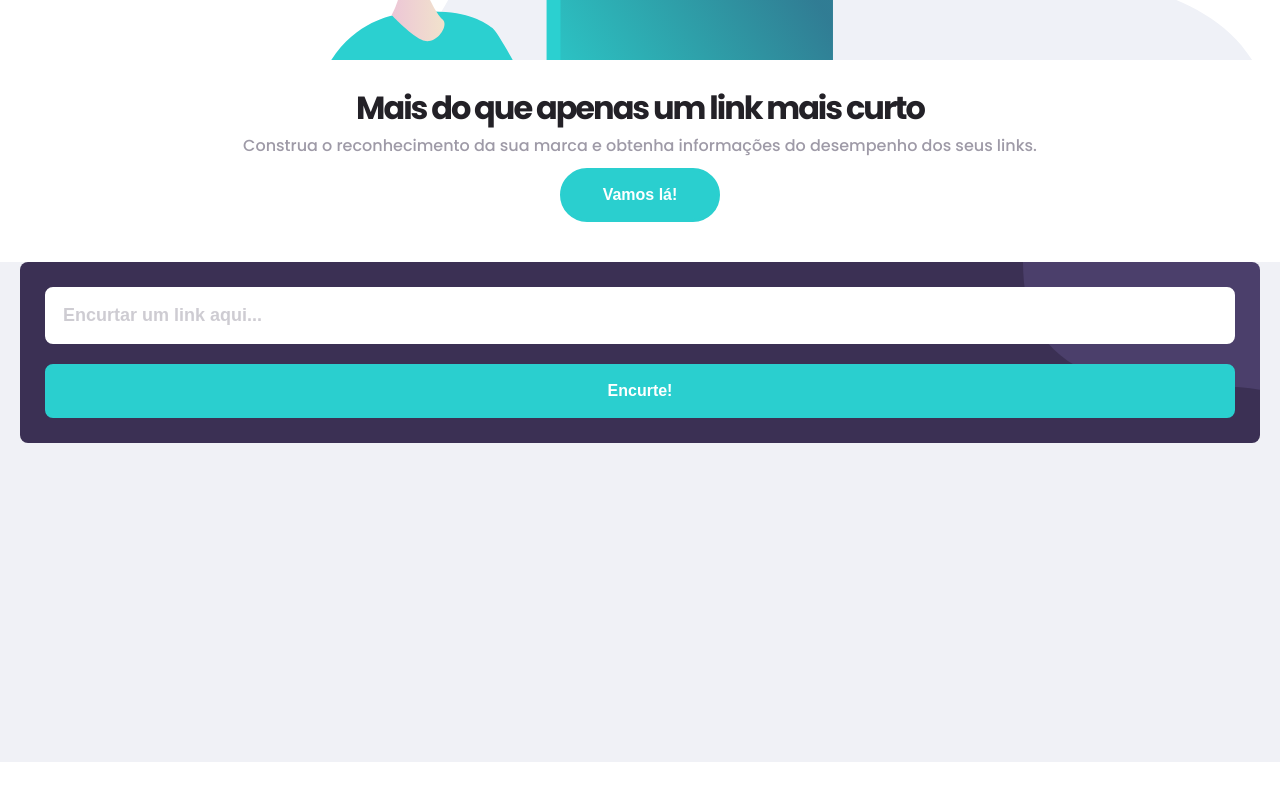
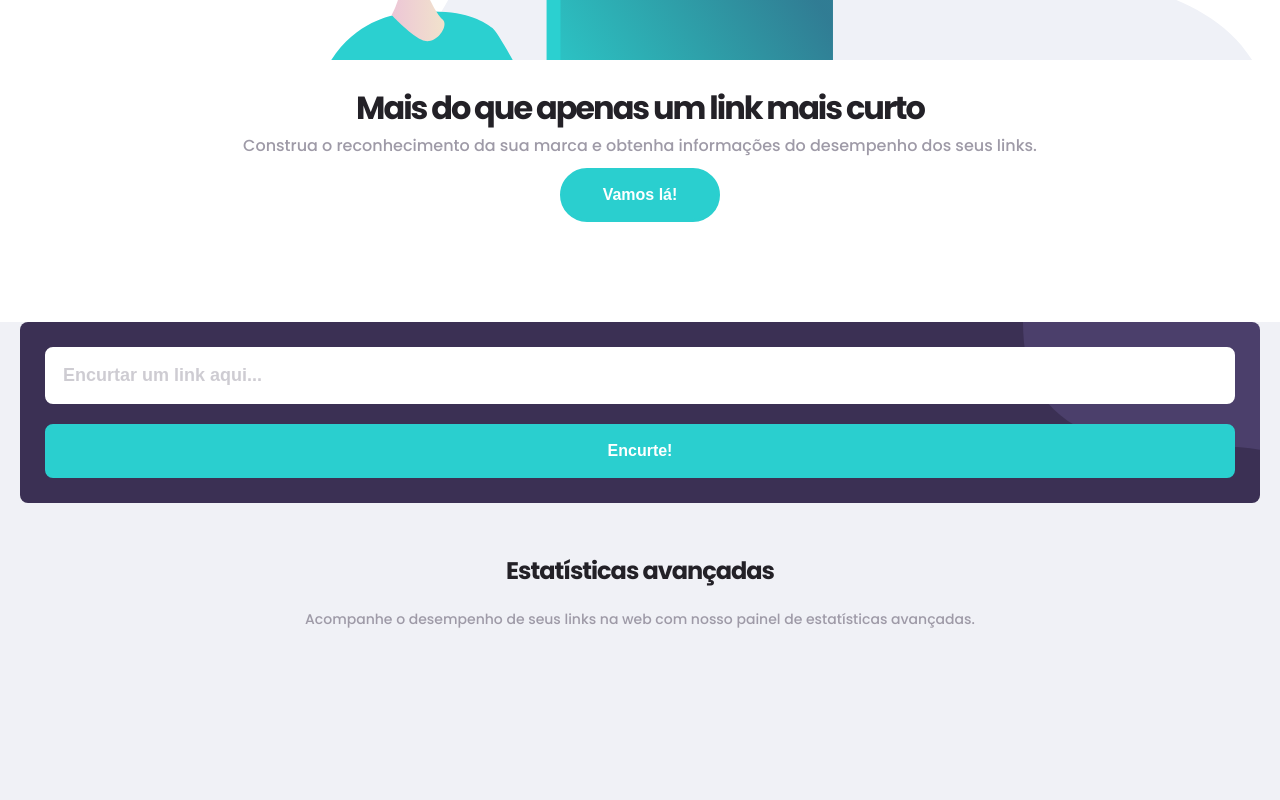
Before and after one commit to Salv-Dev/shortly, a React (Create React App) app: page / in a window 1280 px wide. Shown: the part 328-1128 px from the top of the page. Before the commit the page ends 1090 px from the top, so only its background shows below. Built offline with nearby package versions, Linux system fonts and the light colour scheme.

Commit message:
estiliza o titulo e a descrição do AdvancedStatistics

```diff
--- a/src/components/molecules/AdvancedStatistics/index.tsx
+++ b/src/components/molecules/AdvancedStatistics/index.tsx
@@ -1,11 +1,15 @@
 import UrlShortenerInput from '../UrlShortenerInput';
 
-import { Container } from './styles';
+import { Container, WrapperTitle, Title, Desc } from './styles';
 
 const AdvancedStatistics: React.FC = () => {
   return (
       <Container>
           <UrlShortenerInput />
+          <WrapperTitle>
+            <Title>Estatísticas avançadas</Title>
+            <Desc>Acompanhe o desempenho de seus links na web com nosso painel de estatísticas avançadas.</Desc>
+          </WrapperTitle>
       </Container>
   );
 }
--- a/src/components/molecules/AdvancedStatistics/styles.ts
+++ b/src/components/molecules/AdvancedStatistics/styles.ts
@@ -3,4 +3,29 @@ import styled from 'styled-components';
 export const Container = styled.section`
     height: 500px;
     background-color: ${props => props.theme.palette.primary.light.background};
+    margin-top: 100px;
 `;
+
+export const WrapperTitle = styled.div`
+    display: flex;
+    flex-direction: column;
+    gap: 20px;
+    margin: 50px 0 20px 0;
+    padding: 0 20px;
+`;
+
+export const Title = styled.h2`
+    font-size: 24px;
+    font-weight: bold;
+    text-align: center;
+    letter-spacing: -1px;
+    line-height: 2.2rem;
+    color: ${props => props.theme.palette.primary.light.main};
+`;
+
+export const Desc = styled.p`
+    font-size: 14px;
+    color: ${props => props.theme.palette.primary.light.text};
+    text-align: center;
+    line-height: 1.4rem;
+`;
```
